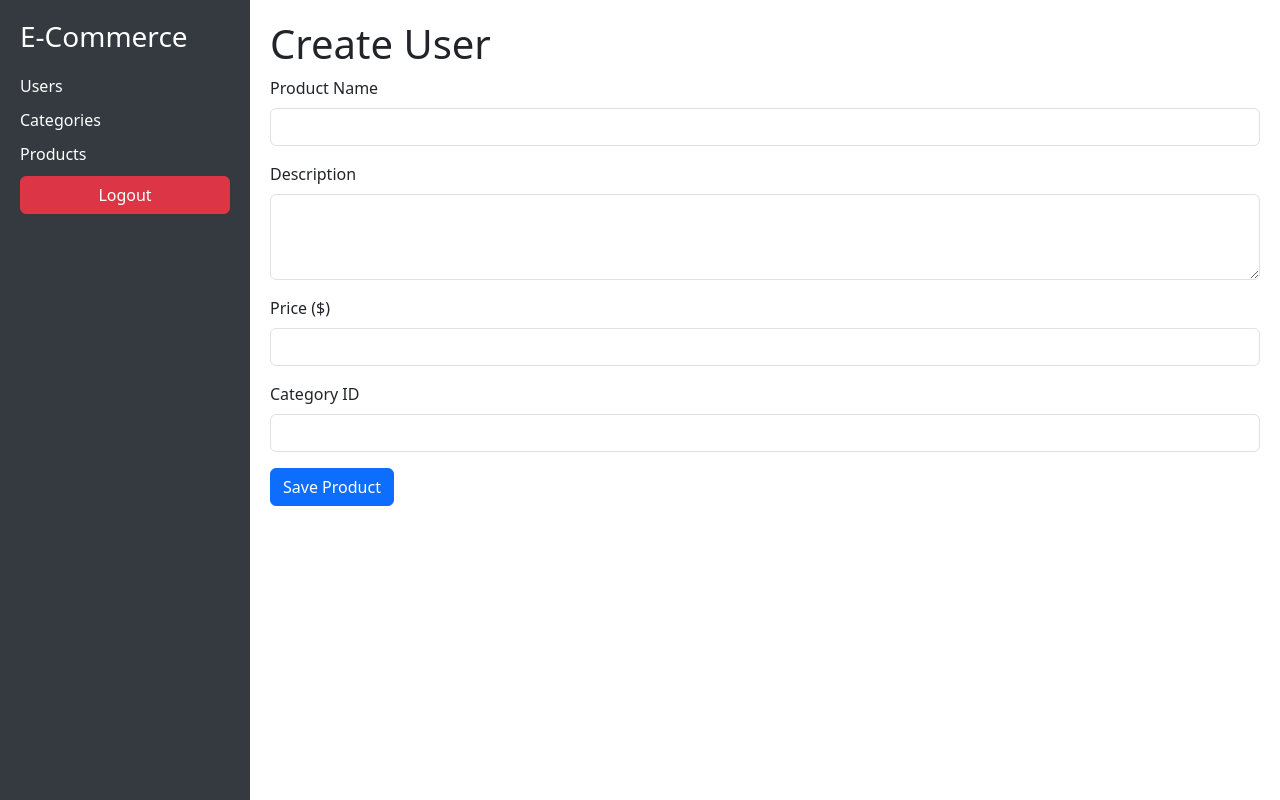
After one commit to kimsanem/e-commerce-php-sql, a PHP site: page /products/create.php in a window 1280 px wide. The commit adds this page. Run offline with PHP 8.4, Linux system fonts and the light colour scheme.

Commit message:
last commit

```diff
--- a/login.php
+++ b/login.php
@@ -27,7 +27,7 @@ if ($_SERVER['REQUEST_METHOD'] == 'POST') {
                     'id' => $user['id'],
                     'email' => $user['email']
                 ];
-                header("Location: products/index.php");
+                header("Location: users/index.php");
                 exit();
             } else {
                 $error = 'Invalid email or password.';
@@ -75,6 +75,7 @@ if ($_SERVER['REQUEST_METHOD'] == 'POST') {
             <img src="assets/img/logo.png" width="120px" height="120px" alt="Logo">
         </div>
 
+        <!-- success/error alert -->
         <?php if ($error): ?>
             <div class="alert alert-danger"><?php echo $error; ?></div>
         <?php endif; ?>
--- /dev/null
+++ b/products/create.php
@@ -0,0 +1,26 @@
+<?php
+include '../database.php';
+
+if ($_SERVER['REQUEST_METHOD'] == 'POST') {
+    $name = $_POST['name'];
+    $description = $_POST['description'];
+    $price = $_POST['price'];
+    $category_id = $_POST['category_id'];
+
+    $stmt = $conn->prepare("INSERT INTO products (name, description, price, category_id) VALUES (?, ?, ?, ?)");
+    $stmt->bind_param("sssi", $name, $description, $price, $category_id);
+
+    if ($stmt->execute()) {
+        header('Location: index.php');
+    }else {
+        echo "Error: " . $stmt->error;
+    }
+}
+
+include '../layouts/header.php';
+?>
+
+<h1>Create User</h1>
+<?php include 'form.php'; ?>
+
+<?php include '../layouts/footer.php'; ?>
--- /dev/null
+++ b/products/form.php
@@ -0,0 +1,29 @@
+<form method="POST">
+    <div class="mb-3">
+        <label for="name" class="form-label">Product Name</label>
+        <input type="text" class="form-control" id="name" name="name"
+               value="<?php echo isset($product['name']) ? htmlspecialchars($product['name']) : ''; ?>"
+               required>
+    </div>
+
+    <div class="mb-3">
+        <label for="description" class="form-label">Description</label>
+        <textarea class="form-control" id="description" name="description" rows="3" required><?php echo isset($product['description']) ? htmlspecialchars($product['description']) : ''; ?></textarea>
+    </div>
+
+    <div class="mb-3">
+        <label for="price" class="form-label">Price ($)</label>
+        <input type="number" step="0.01" class="form-control" id="price" name="price"
+               value="<?php echo isset($product['price']) ? htmlspecialchars($product['price']) : ''; ?>"
+               required>
+    </div>
+
+    <div class="mb-3">
+        <label for="category_id" class="form-label">Category ID</label>
+        <input type="number" class="form-control" id="category_id" name="category_id"
+               value="<?php echo isset($product['category_id']) ? htmlspecialchars($product['category_id']) : ''; ?>"
+               required>
+    </div>
+
+    <button type="submit" class="btn btn-primary">Save Product</button>
+</form>
```
Also changed, not shown: categories/create.php (added, +22 -0 lines), categories/edit.php (added, +31 -0 lines), categories/form.php (added, +7 -0 lines), products/edit.php (added, +35 -0 lines).
